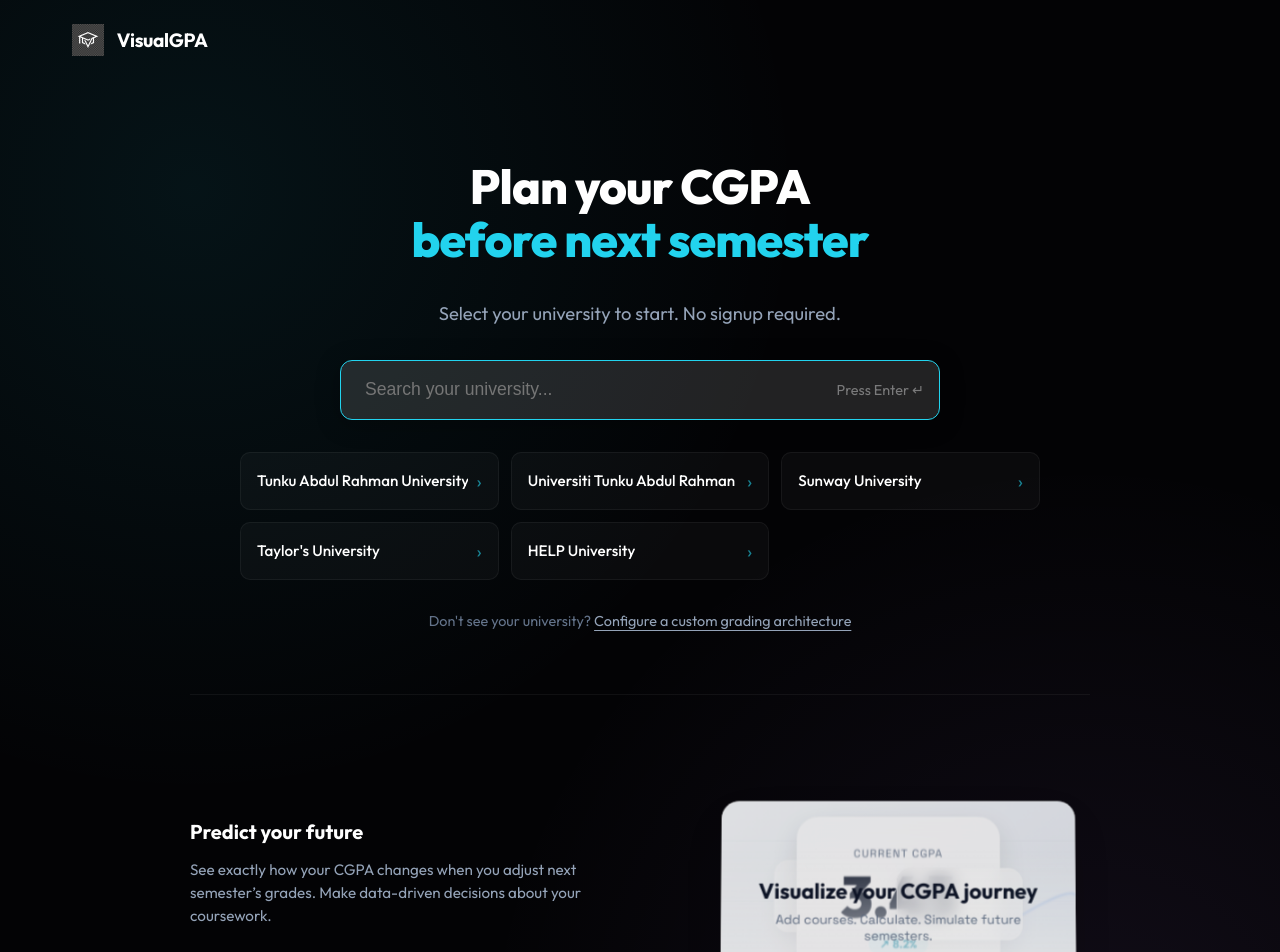
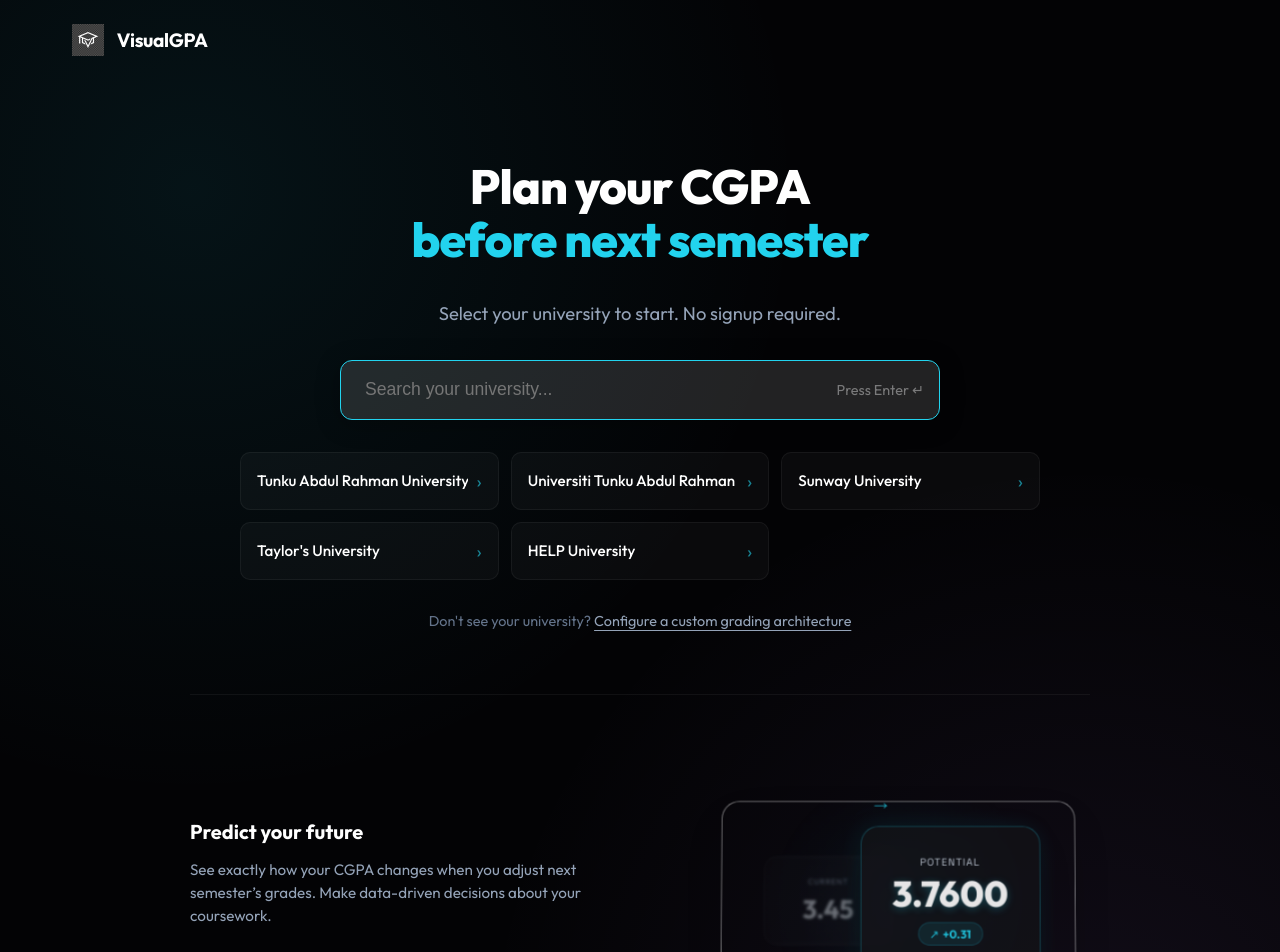
Before and after one commit to huiqing990905/visual-gpa, a Next.js app: page / in a window 1280 px wide. Shown: the top 952 px of the page. Built offline with nearby package versions, Linux system fonts and the light colour scheme.

Commit message:
feat: replace video placeholder with static feature visual

```diff
--- a/src/components/DemoPlaceholder.tsx
+++ b/src/components/DemoPlaceholder.tsx
@@ -3,57 +3,85 @@ import React from 'react';
 export const DemoPlaceholder = () => {
     return (
         <div className="demo-wrapper">
-            <div className="demo-container">
-                {/* Abstract Background Chart */}
-                <div className="demo-chart-bg">
-                    <svg viewBox="0 0 100 40" preserveAspectRatio="none" className="chart-svg">
-                        <path
-                            d="M0 35 C 20 35, 25 10, 40 20 S 60 30, 80 15 S 100 5, 100 5 V 40 H 0 Z"
-                            fill="url(#chartGradient)"
-                            opacity="0.2"
-                        />
-                        <path
-                            d="M0 35 C 20 35, 25 10, 40 20 S 60 30, 80 15 S 100 5, 100 5"
-                            fill="none"
-                            stroke="#3b82f6"
-                            strokeWidth="0.5"
-                            className="chart-line"
-                        />
-                        <defs>
-                            <linearGradient id="chartGradient" x1="0" y1="0" x2="0" y2="1">
-                                <stop offset="0%" stopColor="#3b82f6" stopOpacity="0.4" />
-                                <stop offset="100%" stopColor="#3b82f6" stopOpacity="0" />
-                            </linearGradient>
-                        </defs>
-                    </svg>
-
-                    {/* UI Hints - Axis/Grid */}
-                    <div className="demo-grid-lines">
-                        <div className="grid-line" style={{ top: '20%' }}></div>
-                        <div className="grid-line" style={{ top: '50%' }}></div>
-                        <div className="grid-line" style={{ top: '80%' }}></div>
-                    </div>
+            <div className="demo-container" style={{
+                position: 'relative',
+                width: '100%',
+                maxWidth: '500px',
+                aspectRatio: '16/9',
+                display: 'flex',
+                alignItems: 'center',
+                justifyContent: 'center',
+                background: 'radial-gradient(circle at center, rgba(34, 211, 238, 0.05) 0%, transparent 70%)'
+            }}>
+                {/* 1. Background Layer (Current) */}
+                <div style={{
+                    position: 'absolute',
+                    left: '10%',
+                    top: '50%',
+                    transform: 'translateY(-50%) scale(0.9)',
+                    background: 'rgba(255,255,255,0.03)',
+                    border: '1px solid rgba(255,255,255,0.1)',
+                    borderRadius: '16px',
+                    padding: '1.5rem',
+                    width: '160px',
+                    filter: 'blur(2px)',
+                    opacity: 0.5,
+                    display: 'flex',
+                    flexDirection: 'column',
+                    alignItems: 'center',
+                    gap: '0.5rem'
+                }}>
+                    <div style={{ fontSize: '0.6rem', color: '#94a3b8', letterSpacing: '0.1em' }}>CURRENT</div>
+                    <div style={{ fontSize: '2rem', fontWeight: 700, color: '#e2e8f0' }}>3.45</div>
                 </div>
 
-                {/* Main Content */}
-                <div className="demo-content">
-                    <div className="demo-card-float card-left"></div>
-                    <div className="demo-card-center">
-                        <div className="gpa-label">CURRENT CGPA</div>
-                        <div className="gpa-value">3.45</div>
-                        <div className="demo-trend-pill">
-                            <span className="trend-arrow">↗</span> 8.2%
-                        </div>
-                    </div>
-                    <div className="demo-card-float card-right"></div>
+                {/* Arrow */}
+                <div style={{
+                    position: 'absolute',
+                    left: '42%',
+                    color: 'var(--accent-cyan)',
+                    fontSize: '1.5rem',
+                    opacity: 0.8,
+                    zIndex: 2
+                }}>
+                    →
                 </div>
 
-                {/* Text Overlay */}
-                <div className="demo-overlay">
-                    <h2 className="demo-title">Visualize your CGPA journey</h2>
-                    <p className="demo-subtitle">Add courses. Calculate. Simulate future semesters.</p>
-                    <div className="demo-note">
-                        <span className="pulse-dot"></span> Interactive demo coming soon
+                {/* 2. Foreground Layer (Potential) */}
+                <div style={{
+                    position: 'absolute',
+                    right: '10%',
+                    top: '50%',
+                    transform: 'translateY(-50%)',
+                    background: 'rgba(20, 20, 25, 0.8)',
+                    backdropFilter: 'blur(12px)',
+                    border: '1px solid rgba(34, 211, 238, 0.3)',
+                    borderRadius: '20px',
+                    padding: '2rem',
+                    width: '200px',
+                    boxShadow: '0 20px 40px -10px rgba(0,0,0,0.5), 0 0 30px rgba(34, 211, 238, 0.1)',
+                    display: 'flex',
+                    flexDirection: 'column',
+                    alignItems: 'center',
+                    gap: '0.25rem',
+                    zIndex: 10
+                }}>
+                    <div style={{ fontFamily: 'var(--font-tech)', fontSize: '0.7rem', color: '#cbd5e1', letterSpacing: '0.1em', marginBottom: '0.25rem' }}>POTENTIAL</div>
+                    <div style={{ fontFamily: 'var(--font-display)', fontSize: '2.5rem', fontWeight: 800, color: 'white', lineHeight: 1, textShadow: '0 2px 10px rgba(34, 211, 238, 0.3)' }}>
+                        3.7600
+                    </div>
+                    <div style={{
+                        display: 'flex',
+                        alignItems: 'center',
+                        gap: '0.25rem',
+                        marginTop: '0.5rem',
+                        background: 'rgba(34, 211, 238, 0.1)',
+                        padding: '0.25rem 0.75rem',
+                        borderRadius: '99px',
+                        border: '1px solid rgba(34, 211, 238, 0.2)'
+                    }}>
+                        <span style={{ color: 'var(--accent-cyan)', fontSize: '0.8rem' }}>↗</span>
+                        <span style={{ color: 'var(--accent-cyan)', fontSize: '0.8rem', fontWeight: 600 }}>+0.31</span>
                     </div>
                 </div>
             </div>
```
